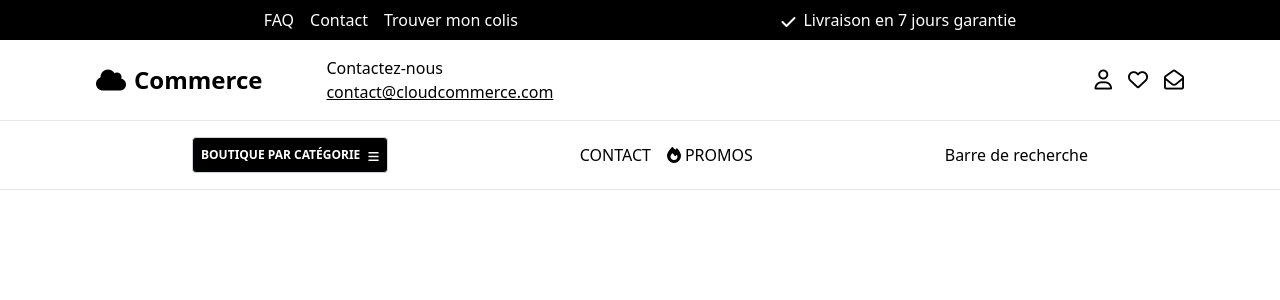
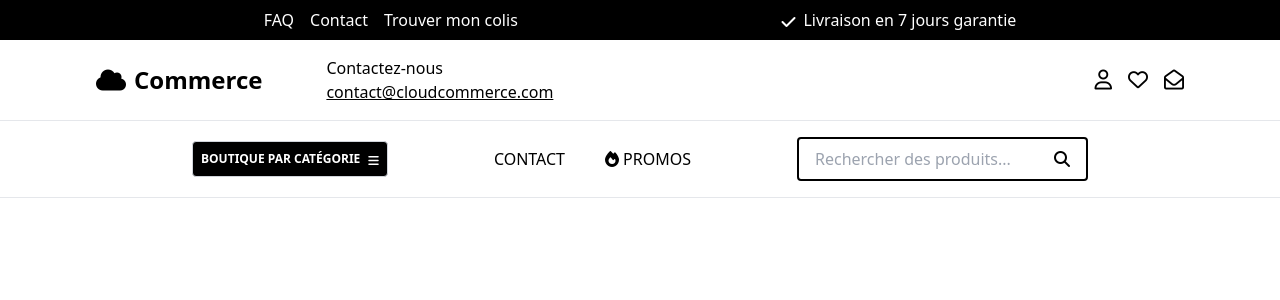
Before and after one commit to Skitroz/Site-e-commerce, a PHP site: page / in a window 1280 px wide. Shown: the top 300 px of the page. Run offline with PHP 8.4, Linux system fonts and the light colour scheme; some libraries are stand-ins or nearby versions.

Commit message:
Modification graphique

```diff
--- a/app/models/databaseModel.php
+++ b/app/models/databaseModel.php
@@ -6,7 +6,7 @@ class DatabaseModel {
     public function __construct() {
         require 'vendor/autoload.php';
 
-        $dotenv = Dotenv\Dotenv::createImmutable('C:\XAMPP NWS\htdocs\Site-e-commerce');
+        $dotenv = Dotenv\Dotenv::createImmutable('C:\xampp-nws\htdocs\Site-e-commerce');
         $dotenv->load();
 
         $dbHost = $_ENV['DB_HOST'];
--- a/templates/header.template.php
+++ b/templates/header.template.php
@@ -35,19 +35,20 @@ class HeaderTemplate
         $headerContent .= "<menu class='mx-48 flex items-center justify-between'>";
         $headerContent .= "<div class='relative'>";
         $headerContent .= "<button id='menuButton' class='block text-white text-[12px] font-semibold border border-gray-300 rounded p-2 focus:outline-none flex gap-2 items-center bg-black'><span>BOUTIQUE PAR CATÉGORIE</span><i class='fa-solid fa-bars mt-1'></i></button>";
-        $headerContent .= "<ul id='menuDropdown' class='hidden absolute top-10 left-0 mt-2 py-2 bg-white border border-gray-300 rounded-lg shadow-lg'>";
-        $headerContent .= "<li><a href='#' class='block px-4 py-2 hover:bg-gray-200'>Option 1</a></li>";
-        $headerContent .= "<li><a href='#' class='block px-4 py-2 hover:bg-gray-200'>Option 1</a></li>";
-        $headerContent .= "<li><a href='#' class='block px-4 py-2 hover-bg-gray-200'>Option 1</a></li>";
+        $headerContent .= "<ul id='menuDropdown' class='hidden absolute top-10 left-0 w-full bg-white border border-gray-300 rounded-lg shadow-lg'>";
+        $headerContent .= "<li><a href='#' class='block px-4 py-2 hover:bg-gray-200 w-full text-[13px] gap-2 flex items-center'><i class='fa-solid fa-mobile-screen-button'></i>Téléphone</a></li>";
+        $headerContent .= "<li><a href='#' class='block px-4 py-2 hover:bg-gray-200 w-full text-[13px] gap-2 flex items-center'><i class='fa-solid fa-tablet-screen-button'></i>Tablette</a></li>";
+        $headerContent .= "<li><a href='#' class='block px-4 py-2 hover:bg-gray-200 w-full text-[13px] gap-2 flex items-center'><i class='fa-solid fa-laptop'></i>Ordinateur</a></li>";
         $headerContent .= "</ul>";
         $headerContent .= "</div>";
-        $headerContent .= "<ul class='flex gap-4'>";
+        $headerContent .= "<ul class='flex gap-10'>";
         $headerContent .= "<li><a href='#'>CONTACT</a></li>";
         $headerContent .= "<li><a href='#' class='flex gap-1 items-center'><i class='fa-solid fa-fire'></i><span>PROMOS</span></a></li>";
         $headerContent .= "</ul>";
-        $headerContent .= "<div>";
-        $headerContent .= "<p>Barre de recherche</p>";
-        $headerContent .= "</div>";
+        $headerContent .= "<form action='rechercher.php' method='GET' class='py-2 px-4 border-[2px] border-black mb-0 flex gap-2 items-center rounded'>";
+        $headerContent .= "<input type='text' name='searchBar' placeholder='Rechercher des produits...' class='focus:outline-none'>";
+        $headerContent .= "<button type='submit' name='btnSearchBar'><i class='fa-solid fa-magnifying-glass'></i></button>";
+        $headerContent .= "</form>";
         $headerContent .= "</menu>";
         $headerContent .= "</div>";
         $headerContent .= "</header>";
```
Also changed, not shown: 3 other files.
